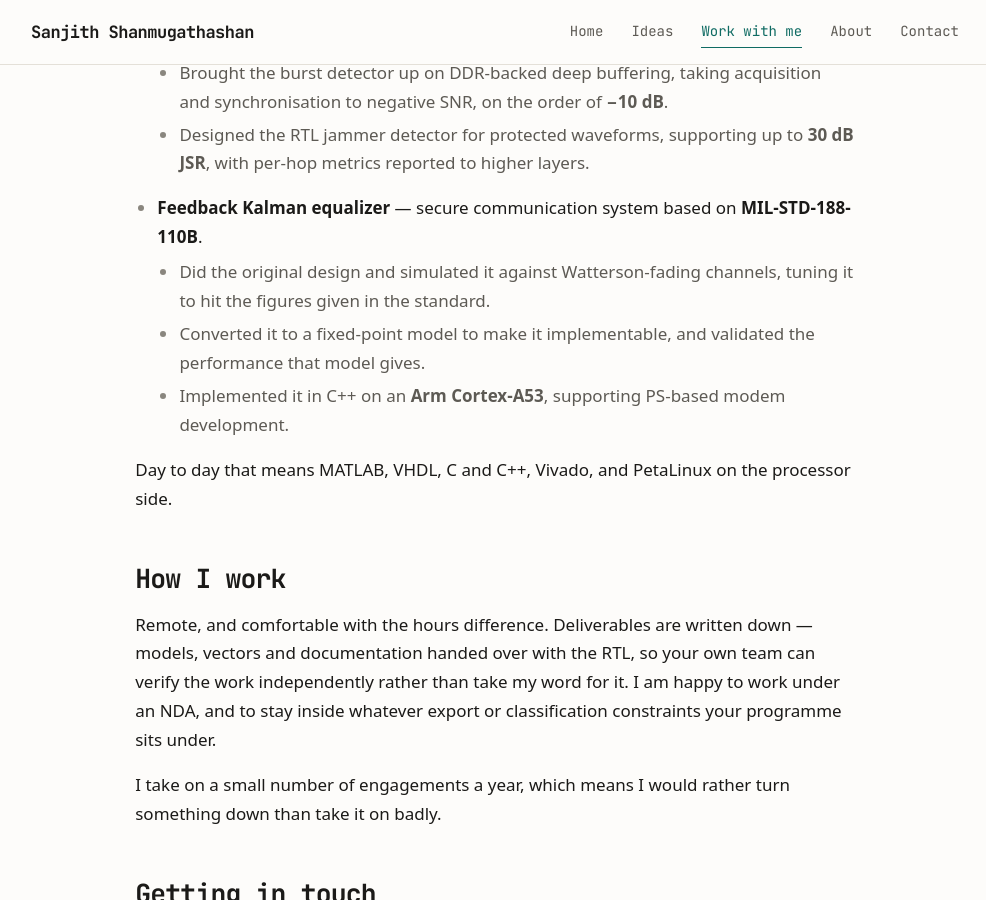
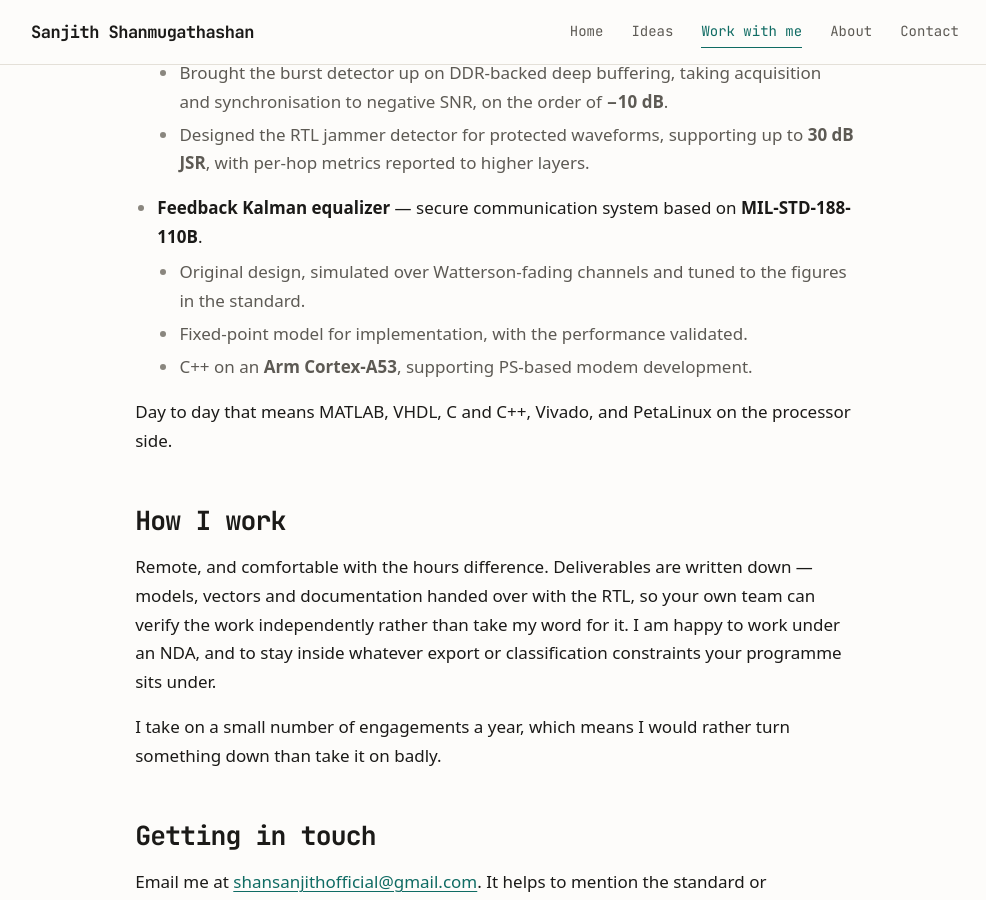
Before and after one commit to sanjith1999/sanjith1999.github.io, a Jekyll site: the page built from work.md, in a window 1280 px wide and 900 px high, scrolled down 1446 px. Shown: the whole window, without its empty margins (145-1131 px from the left). Built offline with Jekyll 4.4.1, drawn with Linux system fonts in a browser that asks for light colours; some web fonts are replaced.

Commit message:
WIP001: Shorten the Kalman equalizer points to fragments
Three sentences became three facts. Same content, half the words.

Co-Authored-By: Claude Opus 5 <noreply@anthropic.com>

```diff
--- a/work.md
+++ b/work.md
@@ -53,12 +53,10 @@ team builds it.
 
 - **Feedback Kalman equalizer** — secure communication system based on
   **MIL-STD-188-110B**.
-  - Did the original design and simulated it against Watterson-fading channels, tuning
-    it to hit the figures given in the standard.
-  - Converted it to a fixed-point model to make it implementable, and validated the
-    performance that model gives.
-  - Implemented it in C++ on an **Arm Cortex-A53**, supporting PS-based modem
-    development.
+  - Original design, simulated over Watterson-fading channels and tuned to the figures
+    in the standard.
+  - Fixed-point model for implementation, with the performance validated.
+  - C++ on an **Arm Cortex-A53**, supporting PS-based modem development.
 
 Day to day that means MATLAB, VHDL, C and C++, Vivado, and PetaLinux on the processor
 side.
```
